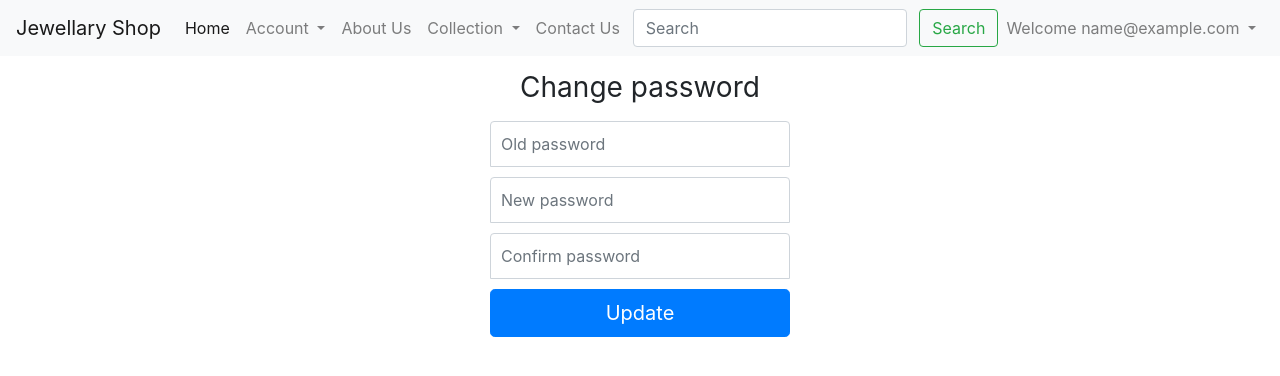
After one commit to riddhu217/jewellry_django, a Django app: page /account/changepassword/ in a window 1280 px wide. The commit adds this page. Shown: the top 376 px of the page. Run offline with Django 3.2, Linux system fonts and the light colour scheme; the visitor is signed in with stand-in values (Sample User, id 1); some libraries are stand-ins or nearby versions.

Commit message:
second commit

```diff
--- a/account/urls.py
+++ b/account/urls.py
@@ -1,12 +1,19 @@
 from django.urls import path
 from . import views
+from django.contrib.auth import views as auth_views
 from django.contrib.auth.views import LogoutView
-
+from django.contrib.auth.views import PasswordChangeView
 
 app_name = 'account'
-urlpatterns = [
+urlpatterns = (
 
     path('register/', views.RegisterView.as_view(), name="register"),
     path('login/', views.CustomLoginView.as_view(), name="login"),
     path('logout/', LogoutView.as_view(), name="logout"),
-]
+    path('changepassword/',auth_views.PasswordChangeView.as_view( template_name = 'account/changepassword.html',
+        success_url = '/'
+       ),
+         name="changepassword"),
+
+
+)
--- a/account/views.py
+++ b/account/views.py
@@ -1,7 +1,8 @@
 from django.views.generic import CreateView
 from django.urls import reverse_lazy
 from account.forms import RegistrationForm, CustomLoginForm
-from django.contrib.auth.views import LoginView
+from django.contrib.auth.views import LoginView,PasswordChangeView
+from django.contrib.auth.views import PasswordChangeForm
 
 
 # Create your views here.
--- a/jewellry_django/settings.py
+++ b/jewellry_django/settings.py
@@ -132,3 +132,4 @@ STATIC_URL = '/static/'
 STATICFILES_DIRS = [
     os.path.join(BASE_DIR,  "static"),
 ]
+EMAIL_BACKEND= 'django.core.email.backends.console.EmailBackend'
--- /dev/null
+++ b/templates/account/changepassword.html
@@ -0,0 +1,78 @@
+{% extends 'base.html' %}
+
+{% block title %}ChangePassword{% endblock title %}
+{% block body %}
+{% block content %}
+<style type="text/css">
+  .form-chnagepassword {
+    width: 100%;
+    max-width: 330px;
+    padding: 15px;
+    margin: auto;
+  }
+  .form-chnagepassword .checkbox {
+    font-weight: 400;
+  }
+  .form-chnagepassword .form-control {
+    position: relative;
+    box-sizing: border-box;
+    height: auto;
+    padding: 10px;
+    font-size: 16px;
+  }
+  .form-chnagepassword .form-control:focus {
+    z-index: 2;
+  }
+  .form-chnagepassword input[type="password"] {
+    margin-bottom: 10px;
+    border-bottom-right-radius: 0;
+    border-bottom-left-radius: 0;
+  }
+  .h3{
+    text-align: center;
+  }
+</style>
+
+
+<form method="POST" class="form-chnagepassword">{% csrf_token %}
+  <h1 class="h3 mb-3 font-weight-normal">Change password</h1>
+    <input name="old_password" class="form-control" placeholder="Old password" type="password" id="id_old_password" required="true">
+    <input name="new_password1" class="form-control" placeholder="New password" type="password" id="id_new_password1" required="true">
+    <input name="new_password2" class="form-control" placeholder="Confirm password" type="password" id="id_new_password2" required="true">
+
+    {% for field in form %}
+      {% for error in field.errors %}
+        <p style="color: red">{{ error }}</p>
+      {% endfor %}
+    {% endfor %}
+
+  <button class="btn btn-lg btn-primary btn-block" type="submit">Update</button>
+</form>
+{% endblock %}
+{% endblock body %}
+<!--
+
+<div class="container py-4 mb-3">
+ <h2 class="text-center">Change Password</h2>
+    <form method="post">
+        {% csrf_token %}
+
+        <div class="form-group">
+            {{ form.name.errors }}
+            <label for="id_oldpassword">{{ form.oldpassword.label_tag }}</label>
+            {{ form.oldpassword }}
+        </div>
+         <div class="form-group">
+
+            <label for="id_newpassword">{{ form.newpassword.label_tag }}</label>
+            {{ form.newpassword }}
+        </div>
+        <div class="form-group">
+
+            <label for="id_confirmpassword">{{ form.confirmpassword.label_tag }}</label>
+            {{ form.confirmpassword }}
+        </div>
+</div>
+
+        <button  class="btn btn-primary" type="submit" value="submit">Save Changes</button>
+</form>
--- a/templates/base.html
+++ b/templates/base.html
@@ -63,6 +63,8 @@
               Welcome {{request.user}}
             </a>
             <div class="dropdown-menu" aria-labelledby="navbarDropdown">
+                <a class="dropdown-item" href="{% url 'account:profile' %}">Profile</a>
+                <a class="dropdown-item" href="{% url 'account:changepassword' %}">Change Password</a>
               <a class="dropdown-item" href="{% url 'account:logout' %}">Log Out</a>
             </div>
           </li>
```
Also changed, not shown: account/forms.py (line endings or trailing spaces).
